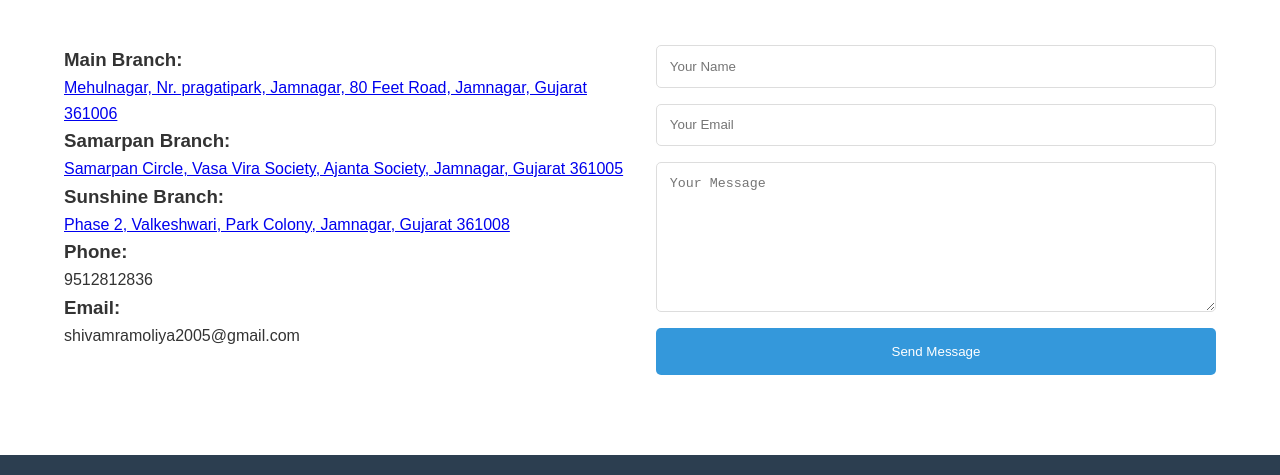
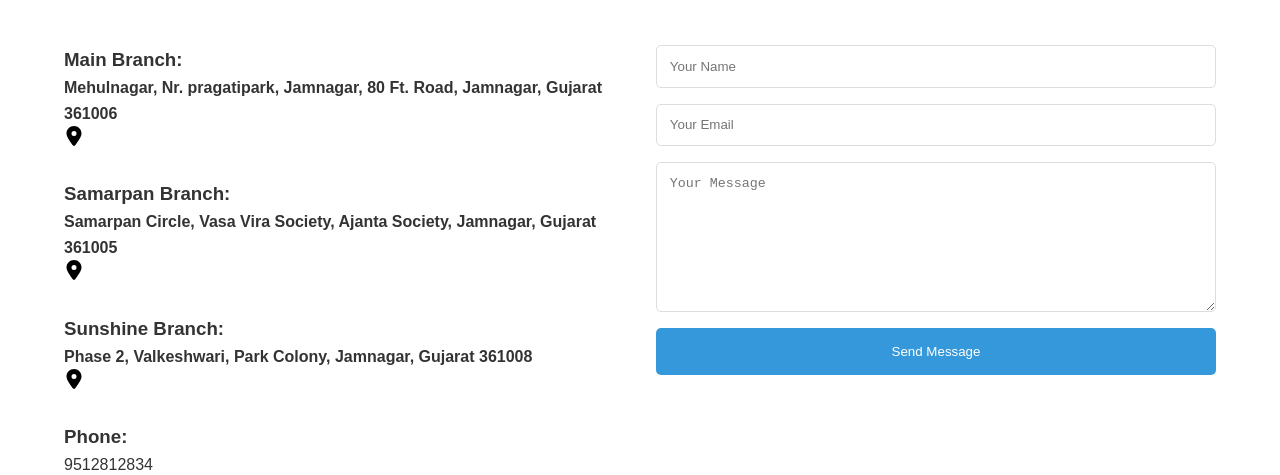
Before and after one commit to anshul755/Purohit-Science-School, a website built with Vite: page index.html in a window 1280 px wide. Shown: the part 2610-3085 px from the top of the page. Built offline with nearby package versions, Linux system fonts and the light colour scheme.

Commit message:
Update index.html

```diff
--- a/index.html
+++ b/index.html
@@ -212,26 +212,54 @@
                 <div class="contact-info">
                     <p>
                     <h3><strong>Main Branch:</strong></h3>
+                    <h4>Mehulnagar, Nr. pragatipark, Jamnagar, 80 Ft. Road, Jamnagar, Gujarat 361006</h4>
+                    <div class="icon-container">
                         <a href="https://maps.app.goo.gl/wQ7Q1eRixwPUyg5XA" target="_blank" rel="noopener noreferrer">
-                        Mehulnagar, Nr. pragatipark, Jamnagar, 80 Feet Road, Jamnagar, Gujarat 361006
+                            <svg xmlns="http://www.w3.org/2000/svg" viewBox="0 0 384 512" width="20" height="20">
+                                <path
+                                    d="M215.7 499.2C267 435 384 279.4 384 192C384 86 298 0 192 0S0 86 0 192c0 87.4 117 243 168.3 307.2c12.3 15.3 35.1 15.3 47.4 0zM192 128a64 64 0 1 1 0 128 64 64 0 1 1 0-128z" />
+                            </svg>
                         </a>
+                    </div>
+
                     </p>
+                    <br>
                     <p>
-                    <h3><strong>Samarpan Branch:</strong> </h3>
+
+                    <h3><strong>Samarpan Branch:</strong></h3>
+                    <h4>Samarpan Circle, Vasa Vira Society, Ajanta Society, Jamnagar, Gujarat 361005</h4>
+                    <div class="icon-container">
                         <a href="https://maps.app.goo.gl/bMGKhBAhuyxFyUVH7" target="_blank" rel="noopener noreferrer">
-                        Samarpan Circle, Vasa Vira Society, Ajanta Society, Jamnagar, Gujarat 361005
+                            <svg xmlns="http://www.w3.org/2000/svg" viewBox="0 0 384 512" width="20" height="20">
+                                <path
+                                    d="M215.7 499.2C267 435 384 279.4 384 192C384 86 298 0 192 0S0 86 0 192c0 87.4 117 243 168.3 307.2c12.3 15.3 35.1 15.3 47.4 0zM192 128a64 64 0 1 1 0 128 64 64 0 1 1 0-128z" />
+                            </svg>
                         </a>
+                    </div>
+
                     </p>
+                    <br>
                     <p>
+
                     <h3><strong>Sunshine Branch:</strong> </h3>
+                    <h4>Phase 2, Valkeshwari, Park Colony, Jamnagar, Gujarat 361008</h4>
+                    <div class="icon-container">
                         <a href="https://maps.app.goo.gl/VFWTP2qVx3BSdj6b9" target="_blank" rel="noopener noreferrer">
-                        Phase 2, Valkeshwari, Park Colony, Jamnagar, Gujarat 361008
+                            <svg xmlns="http://www.w3.org/2000/svg" viewBox="0 0 384 512" width="20" height="20">
+                                <path
+                                    d="M215.7 499.2C267 435 384 279.4 384 192C384 86 298 0 192 0S0 86 0 192c0 87.4 117 243 168.3 307.2c12.3 15.3 35.1 15.3 47.4 0zM192 128a64 64 0 1 1 0 128 64 64 0 1 1 0-128z" />
+                            </svg>
                         </a>
+                    </div>
+
                     </p>
+                    <br>
                     <p>
-                    <h3><strong>Phone:</strong></h3> 9512812836</p>
+
+                    <h3><strong>Phone:</strong></h3> 9512812834</p>
                     <p>
-                    <h3><strong>Email:</strong></h3> shivamramoliya2005@gmail.com</p>
+                        <br>
+                    <h3><strong>Email:</strong></h3>purohitschool2@gmail.com</p>
                 </div>
                 <form id="contact-form" class="contact-form">
                     <input id="name" type="text" placeholder="Your Name" required>
@@ -257,6 +285,7 @@
                     <li><a href="#home">Home</a></li>
                     <li><a href="#about">About</a></li>
                     <li><a href="#streams">Streams</a></li>
+                    <li><a href="#people">people</a></li>
                     <li><a href="#contact">Contact</a></li>
                 </ul>
             </div>
@@ -267,7 +296,7 @@
                 <ul class="social-icons">
                     <li class="icon-content" data-social="whatsapp">
                         <a aria-label="Whatsapp"
-                            href="https://api.whatsapp.com/send?phone=+917984406542&amp;text=Jay%20Siya%20Ram%20Sir/Ma'am.">
+                            href="https://api.whatsapp.com/send?phone=+919512812834&amp;text=Jay%20Siya%20Ram%20Sir/Ma'am.">
                             <div class="filled"></div>
                             <svg xml:space="preserve" viewBox="0 0 24 24" class="bi bi-whatsapp" fill="currentColor"
                                 height="24" width="24" xmlns="http://www.w3.org/2000/svg">
```
Lines whose indentation alone changed are shown as unchanged.
